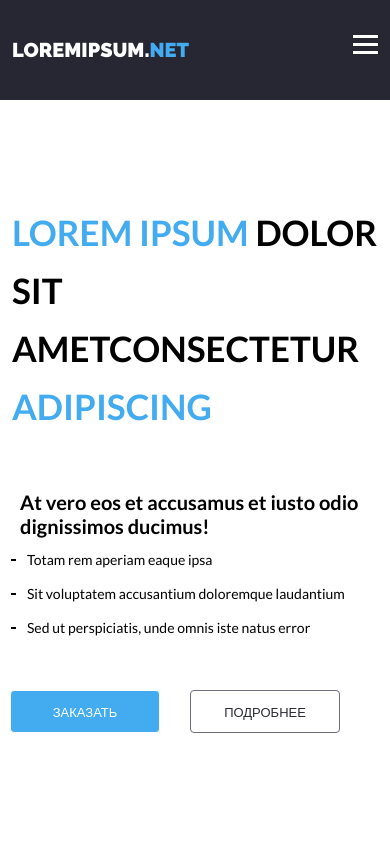
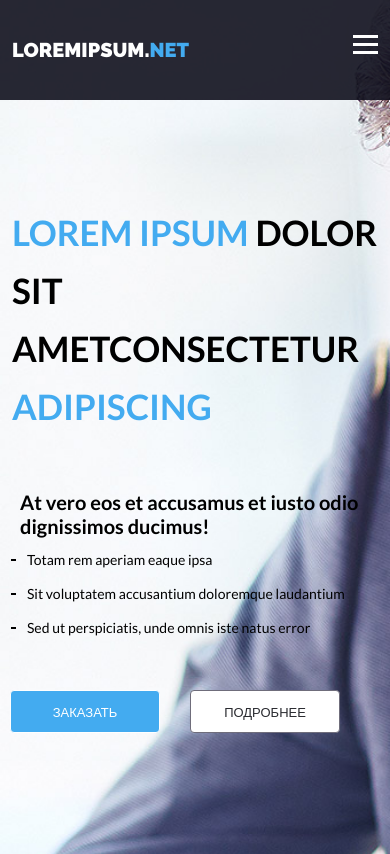
Before and after one commit to dacorm/softest, a website: page index.html in a window 390 px wide. Shown: the top 854 px of the page. Drawn offline with Linux system fonts and the light colour scheme; the site is published under a folder, as on GitHub Pages, so addresses that start at the root find nothing.

```diff
--- a/scss/styles.css
+++ b/scss/styles.css
@@ -326,7 +326,7 @@
 .order {
   max-width: 1919px;
   height: 857px;
-  background-image: url("/images/orderbg.png");
+  background-image: url("../images/orderbg.png");
   background-size: cover;
   background-repeat: no-repeat;
 }
@@ -337,7 +337,7 @@
 }
 @media screen and (max-width: 500px) {
   .order {
-    background-image: url("/images/ordermobile.png");
+    background-image: url("../images/ordermobile.png");
     background-position: left;
   }
 }
@@ -603,7 +603,7 @@
 .process {
   width: 100%;
   height: fit-content;
-  background-image: url("/images/processbg.png");
+  background-image: url("../images/processbg.png");
   background-size: contain;
   background-repeat: no-repeat;
   background-color: #10101D;
```
